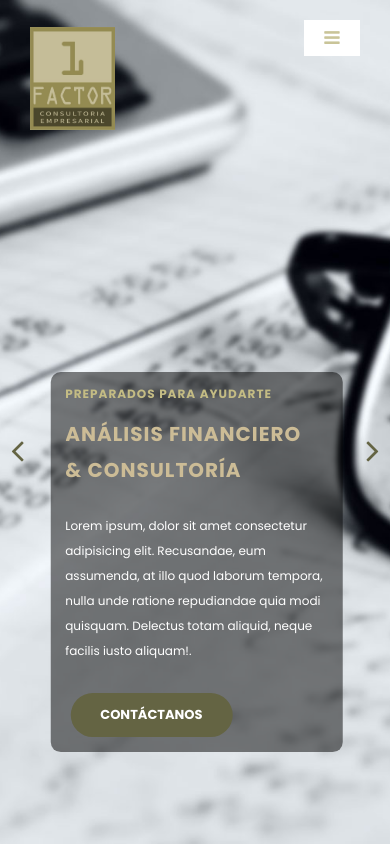
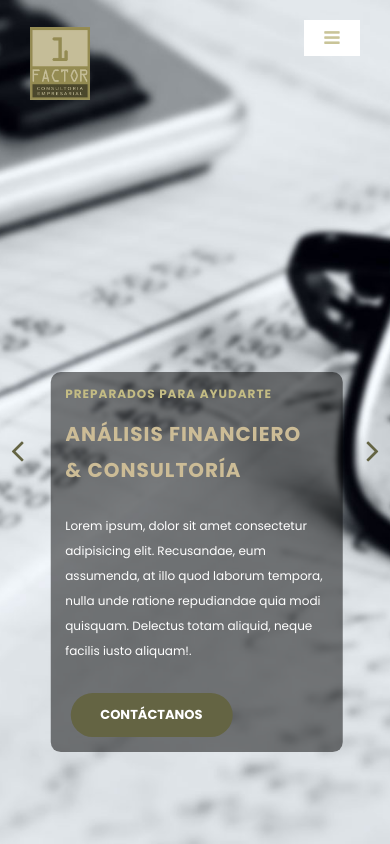
Before and after one commit to alexisflores99/Factor1-Pagina-Web, a plain HTML site: page index.html in a window 390 px wide. Shown: the top 844 px of the page. Drawn offline with Linux system fonts and the light colour scheme.

Commit message:
deploy v7

```diff
--- a/assets/css/templatemo-finance-business.css
+++ b/assets/css/templatemo-finance-business.css
@@ -1237,6 +1237,9 @@ footer .contact-form button.filled-button:hover {
 /* Responsive Style */
 
 @media (max-width: 400px) {
+	.navbar-brand img {
+		width: 60px!important;
+	}
 	.navbar .navbar-brand h2{
 		display: none;
 	}
```
